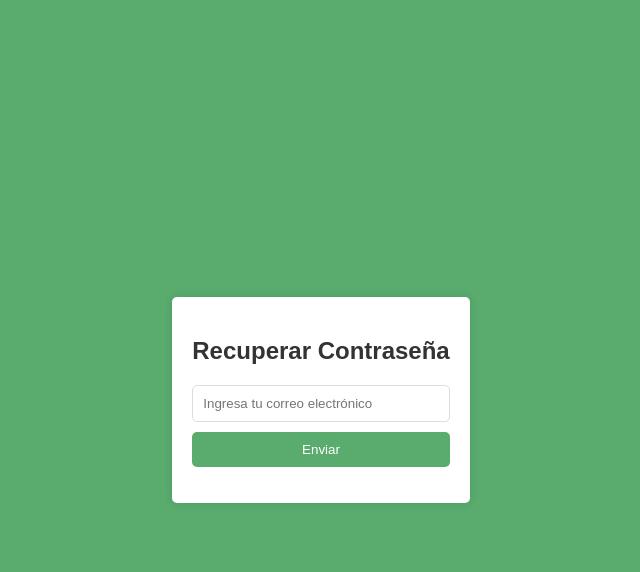
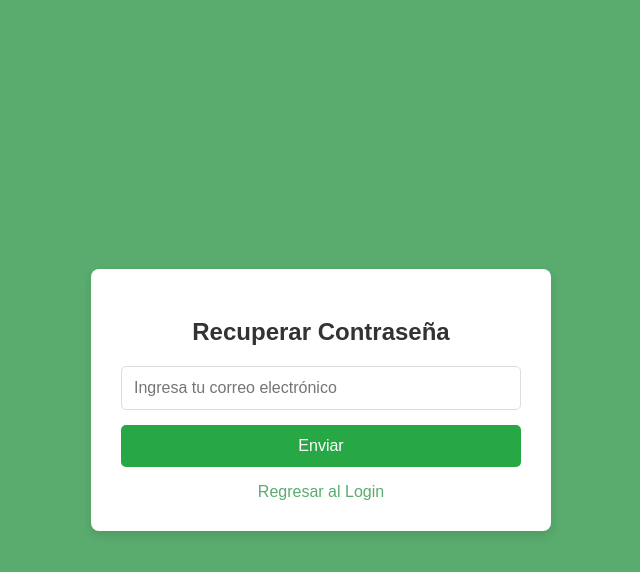
Before and after one commit to Harold-Fique20/new_GoU, a Django app: page /recu_contra in a window 1280 px wide. Shown: the top 572 px of the page, without its empty margins (319-959 px from the left). Run offline with Django 5.2, Linux system fonts and the light colour scheme; some libraries are stand-ins or nearby versions.

Commit message:
Funcional recuperación de contraseña y registro de admin

```diff
--- a/accounts/templates/accounts/recu_contra.html
+++ b/accounts/templates/accounts/recu_contra.html
@@ -1,10 +1,9 @@
-<!-- HTML para la página de recuperación de contraseña -->
 <!DOCTYPE html>
 <html lang="es">
 <head>
 <meta charset="UTF-8">
 <meta name="viewport" content="width=device-width, initial-scale=1.0">
-<title>RECUPERAR CONTRASEÑA</title>
+<title>Recuperar Contraseña</title>
 <style>
   /* CSS para la página de recuperación de contraseña */
   body {
@@ -17,35 +16,57 @@
     margin: 0;
   }
   .password-recovery-container {
-    background-color: #fff;
-    padding: 20px;
-    border-radius: 5px;
-    box-shadow: 0 0 10px rgba(0, 0, 0, 0.1);
+    background-color: #ffffff;
+    padding: 30px;
+    border-radius: 8px;
+    box-shadow: 0 4px 8px rgba(0, 0, 0, 0.1);
+    max-width: 400px;
+    width: 100%;
   }
   .password-recovery-container h2 {
-    color: #333;
+    color: #333333;
     text-align: center;
+    margin-bottom: 20px;
   }
   #password-recovery-form {
     display: flex;
     flex-direction: column;
-    gap: 10px;
+    gap: 15px;
   }
   #email-input {
-    padding: 10px;
-    border: 1px solid #ddd;
+    padding: 12px;
+    border: 1px solid #dddddd;
     border-radius: 5px;
+    font-size: 16px;
   }
   #reset-password-button {
-    padding: 10px;
-    background-color: #59ab6e;
+    padding: 12px;
+    background-color: #28a745;
     color: white;
     border: none;
     border-radius: 5px;
     cursor: pointer;
+    font-size: 16px;
   }
   #reset-password-button:hover {
-    background-color: #397548;
+    background-color: #218838;
+  }
+  #back-to-login {
+    margin-top: 15px;
+    text-align: center;
+  }
+  #back-to-login a {
+    color: #59ab6e;
+    text-decoration: none;
+    font-size: 16px;
+  }
+  #back-to-login a:hover {
+    text-decoration: underline;
+  }
+  #message {
+    text-align: center;
+    color: #ff0000;
+    margin-top: 10px;
   }
 </style>
 </head>
@@ -57,8 +78,11 @@
       <button id="reset-password-button" type="submit">Enviar</button>
     </form>
     <p id="message"></p>
+    <div id="back-to-login">
+      <a href="/login">Regresar al Login</a>
+    </div>
+  </div>
 
-  </div>
   <!-- JavaScript -->
   <script src="https://www.gstatic.com/firebasejs/8.2.1/firebase-app.js"></script>
   <script src="https://www.gstatic.com/firebasejs/8.2.1/firebase-auth.js"></script>
@@ -67,12 +91,11 @@
     var firebaseConfig = {
       apiKey: "AIzaSyBeBvJvQm9o9tOtzCoMPcs2UeJvnrbO-yM",
       authDomain: "gou-adm.firebaseapp.com",
-        databaseURL: "firebase-adminsdk-3hxpk@gou-adm.iam.gserviceaccount.com",
       projectId: "gou-adm",
       storageBucket: "gou-adm.appspot.com",
       messagingSenderId: "909645328534",
       appId: "1:909645328534:web:ef4322959f52e7a99452b7",
-        measurementId: "G-1N1SH62VZV",
+      measurementId: "G-1N1SH62VZV"
     };
     // Inicialización de Firebase
     firebase.initializeApp(firebaseConfig);
@@ -81,15 +104,15 @@
     function sendPasswordResetEmail(email) {
       firebase.auth().sendPasswordResetEmail(email)
         .then(() => {
-      console.log('Correo de recuperación de contraseña enviado');
-      document.getElementById('message').textContent = 'Correo de recuperación de contraseña enviado exitosamente';
+          document.getElementById('message').textContent = 'Correo de recuperación de contraseña enviado exitosamente. Revisa tu bandeja de entrada.';
+          document.getElementById('message').style.color = '#28a745'; // Color verde para éxito
         })
         .catch((error) => {
+          document.getElementById('message').textContent = 'No se pudo enviar el correo de recuperación de contraseña. Intenta nuevamente.';
+          document.getElementById('message').style.color = '#dc3545'; // Color rojo para error
           console.error('Error al enviar el correo de recuperación de contraseña', error);
-      document.getElementById('message').textContent = 'No se pudo enviar el correo de recuperación de contraseña';
         });
     }
-
 
     // Evento de clic del botón
     document.getElementById('reset-password-button').addEventListener('click', (event) => {
--- a/accounts/views.py
+++ b/accounts/views.py
@@ -12,6 +12,7 @@ from firebase_admin.exceptions import NotFoundError, FirebaseError
 from pymongo import MongoClient
 from .firebase_config import auth, database, firebase
 from .models import Usuario
+
 
 
 from firebase_admin import auth, exceptions
```
Also changed, not shown: accounts/templates/accounts/usuario.html (+7 -0 lines), 1 other file. Lines whose indentation alone changed are shown as unchanged.
